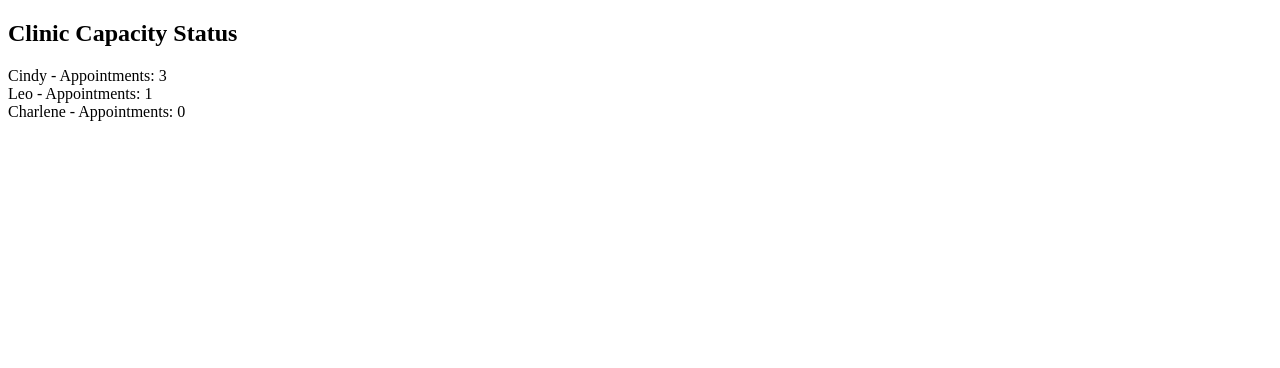
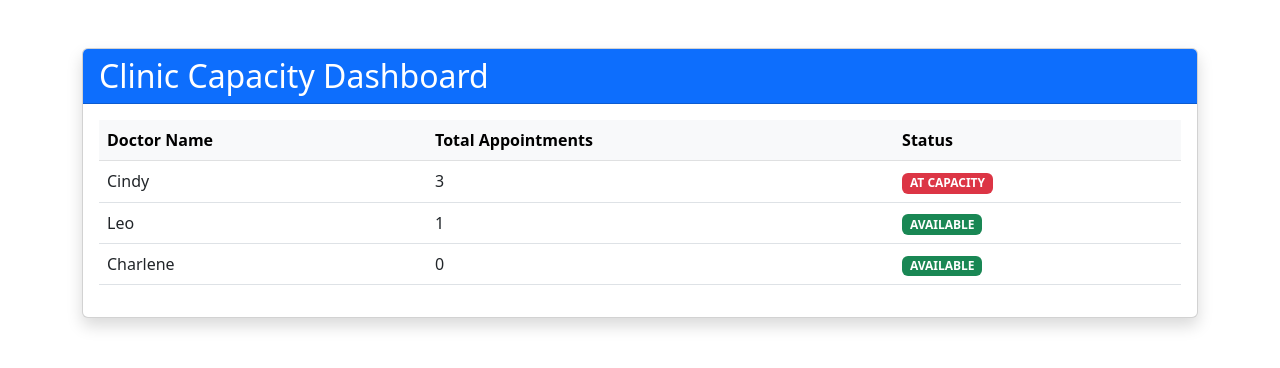
Before and after one commit to Steven-Ou/LeetCode, an Angular app in the folder clinic-frontend/: page / in a window 1280 px wide. Shown: the top 368 px of the page. Built offline with nearby package versions, Linux system fonts and the light colour scheme.

Commit message:
adding in the  head and also the dashboard

```diff
--- a/clinic-frontend/src/app/app.component.html
+++ b/clinic-frontend/src/app/app.component.html
@@ -1,9 +1,28 @@
-<h2>Clinic Capacity Status</h2>
-<div *ngFor="let doctor of doctors">
-  {{ doctor.name }} - Appointments: {{ doctor.appointmentCount }}
-  <span
-    *ngIf="doctor.appointmentCount >= 2"
-    style="color: red; font-weight: bold"
-  >
-  </span>
+<div class="container mt-5">
+  <div class="card shadow">
+    <div class="card-header bg-primary text-white">
+      <h2 class="mb-0">Clinic Capacity Dashboard</h2>
+    </div>
+    <div class="card-body">
+      <table class="table table-hover">
+        <thead class="table-light">
+          <tr>
+            <th>Doctor Name</th>
+            <th>Total Appointments</th>
+            <th>Status</th>
+          </tr>
+        </thead>
+        <tbody>
+          <tr *ngFor="let doctor of doctors">
+            <td>{{ doctor.name }}</td>
+            <td>{{ doctor.appointmentCount }}</td>
+            <td>
+              <span *ngIf="doctor.appointmentCount >= 2" class="badge bg-danger">AT CAPACITY</span>
+              <span *ngIf="doctor.appointmentCount < 2" class="badge bg-success">AVAILABLE</span>
+            </td>
+          </tr>
+        </tbody>
+      </table>
+    </div>
+  </div>
 </div>
--- a/clinic-frontend/src/index.html
+++ b/clinic-frontend/src/index.html
@@ -5,7 +5,7 @@
     <title>ClinicFrontend</title>
     <base href="/" />
     <meta name="viewport" content="width=device-width, initial-scale=1" />
-    <link rel="icon" type="image/x-icon" href="favicon.ico" />
+    <link href="https://cdn.jsdelivr.net/npm/bootstrap@5.3.0/dist/css/bootstrap.min.css" rel="stylesheet">
   </head>
   <body>
     <app-root></app-root>
```
